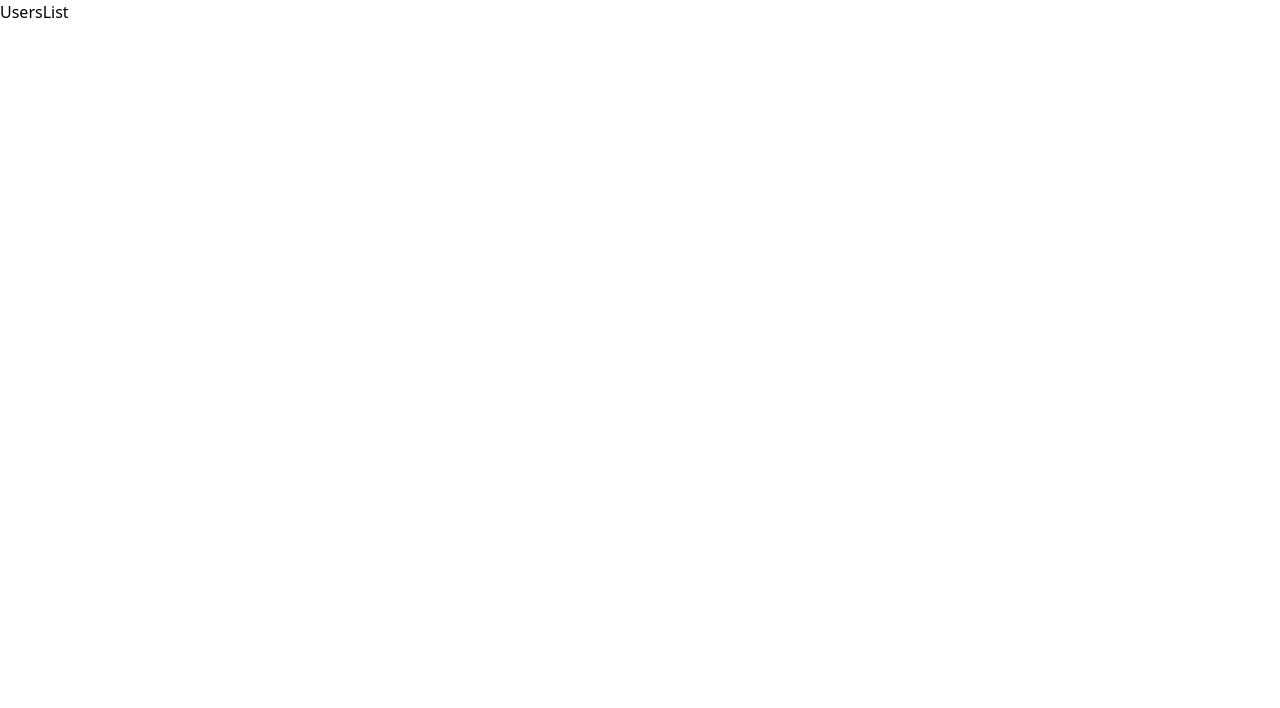
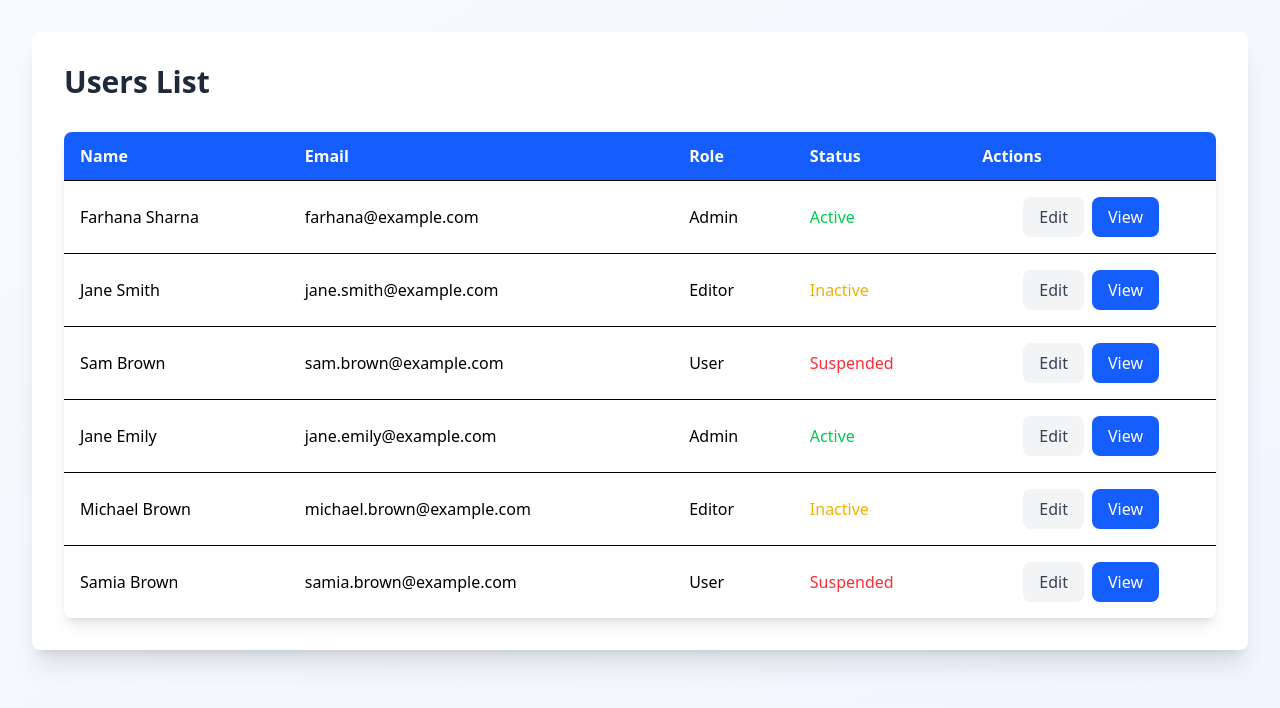
Before and after one commit to Farhanasharna2000/Nextjs-Project, a Next.js app: page /dashboard/users/users-list in a window 1280 px wide. Shown: the top 708 px of the page. Built offline with nearby package versions, Linux system fonts and the light colour scheme.

Commit message:
design users-list page

```diff
--- a/src/app/dashboard/users/users-details/page.tsx
+++ b/src/app/dashboard/users/users-details/page.tsx
@@ -75,7 +75,7 @@
                     <ul
                         className='space-y-4'>
                         {
-    user.activities.map(activity=>(
+                            user.activities.map(activity => (
                                 <li
                                     key={activity.id}
                                     className='flex items-center space-x-4'>
--- a/src/app/dashboard/users/users-list/page.tsx
+++ b/src/app/dashboard/users/users-list/page.tsx
@@ -1,11 +1,114 @@
 import React from 'react';
 
 const UsersList = () => {
-    return (
-        <div>
-          UsersList
+  const users = [
+    {
+      id: 1,
+      name: "Farhana Sharna",
+      email: "farhana@example.com",
+      role: "Admin",
+      status: "Active"
+    },
+    {
+      id: 2,
+      name: "Jane Smith",
+      email: "jane.smith@example.com",
+      role: "Editor",
+      status: "Inactive"
+    },
+    {
+      id: 3,
+      name: "Sam Brown",
+      email: "sam.brown@example.com",
+      role: "User",
+      status: "Suspended"
+    },
+    {
+      id: 4,
+      name: "Jane Emily",
+      email: "jane.emily@example.com",
+      role: "Admin",
+      status: "Active"
+    },
+    {
+      id: 5,
+      name: "Michael Brown",
+      email: "michael.brown@example.com",
+      role: "Editor",
+      status: "Inactive"
+    },
+    {
+      id: 6,
+      name: "Samia Brown",
+      email: "samia.brown@example.com",
+      role: "User",
+      status: "Suspended"
+    },
+  ];
+
+
+
+  return (
+    <div
+      className='min-h-screen bg-gradient-to-br from-gray-50 to-blue-50 p-8'>
+      <div
+        className='max-w-7xl mx-auto bg-white rounded-lg shadow-xl p-8'>
+        <h1
+          className='text-3xl font-bold text-gray-800 mb-8'>
+          Users List
+        </h1>
+        {/* users table  */}
+        <div
+          className='overflow-x-auto bg-white shadow-lg rounded-lg'>
+          <table className='min-w-full table-auto'>
+            <thead className='bg-blue-600 text-white'>
+              <tr>
+                <th className='py-3 px-4 text-left'> Name </th>
+                <th className='py-3 px-4 text-left'> Email </th>
+                <th className='py-3 px-4 text-left'> Role </th>
+                <th className='py-3 px-4 text-left'> Status </th>
+                <th className='py-3 px-4 text-left'> Actions </th>
+              </tr>
+            </thead>
+            <tbody>
+              {
+                users.map(user => (
+                  <tr
+                    key={user.id}
+                    className='border-t hover:bg-gray-50'>
+                    <td className='py-4 px-4'>{user.name}</td>
+                    <td className='py-4 px-4'>{user.email}</td>
+                    <td className='py-4 px-4'>{user.role}</td>
+                    <td className='py-4 px-4'>
+                      <span
+                        className={`${user.status === 'Active'
+                          ? 'text-green-500'
+                          : user.status === 'Inactive'
+                          ? 'text-yellow-500'
+                          : 'text-red-500'
+                          }`}>
+                        {user.status}
+                      </span>
+                    </td>
+                    <td className='py-4 px-4 text-center'>
+                      <button
+                        className='px-4 py-2 text-gray-700 bg-gray-100 hover:bg-gray-200 transition-colors rounded-lg'>
+                        Edit
+                      </button>
+                      <button
+                        className='ml-2 px-4 py-2 text-white bg-blue-600 hover:bg-blue-700 transition-colors rounded-lg'>
+                        View
+                      </button>
+                    </td>
+                  </tr>
+                ))
+              }
+            </tbody>
+          </table>
         </div>
-    );
+      </div>
+    </div>
+  );
 };
 
 export default UsersList;
```
Lines whose indentation alone changed are shown as unchanged.
